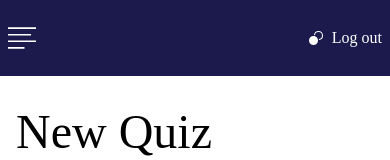
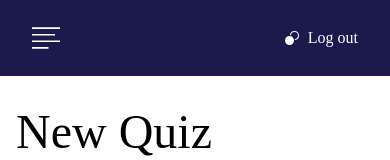
Before and after one commit to nikolap994/recruit_em, a Next.js app: page /recruiter/quiz/create in a window 390 px wide. Shown: the top 160 px of the page. Built offline with nearby package versions, Linux system fonts and the light colour scheme.

Commit message:
Update Nav styles with Log Out

```diff
--- a/src/components/RecruiterNavigation.js
+++ b/src/components/RecruiterNavigation.js
@@ -14,8 +14,12 @@ export default function Home() {
 				isNavOpen ? "h-screen absolute z-[22] w-full" : ""
 			}`}
 		>
-			<div className="px-2 md:px-6 py-6 flex justify-between max-w-7xl mx-auto">
-				<nav>
+			<div className="px-8 md:px-6 py-6 flex lg:justify-between max-w-7xl mx-auto">
+				<nav
+					className={`flex flex-row justify-between w-full ${
+						isNavOpen ? "flex-col" : "flex-row"
+					}`}
+				>
 					<TfiAlignLeft
 						className={`h-7 w-7 md:hidden ${isNavOpen ? "hidden" : "block"}`}
 						onClick={() => setIsNavOpen((prev) => !prev)}
@@ -26,7 +30,7 @@ export default function Home() {
 					/>
 
 					<ul
-						className={`flex flex-col items-center md:flex-row gap-8 md:flex ${
+						className={`flex flex-col items-center mx-auto md:flex-row gap-8 md:flex ${
 							isNavOpen ? "block" : "hidden"
 						}`}
 					>
@@ -71,12 +75,16 @@ export default function Home() {
 							Users
 						</Link>
 					</ul>
+					<Link
+						href="#"
+						className={`flex items-center gap-2 self-center ${
+							isNavOpen ? "hidden" : "block"
+						}`}
+					>
+						<VscActivateBreakpoints />
+						Log out
+					</Link>
 				</nav>
-
-				<Link href="#" className="flex items-center gap-2">
-					<VscActivateBreakpoints />
-					Log out
-				</Link>
 			</div>
 		</div>
 	);
```
